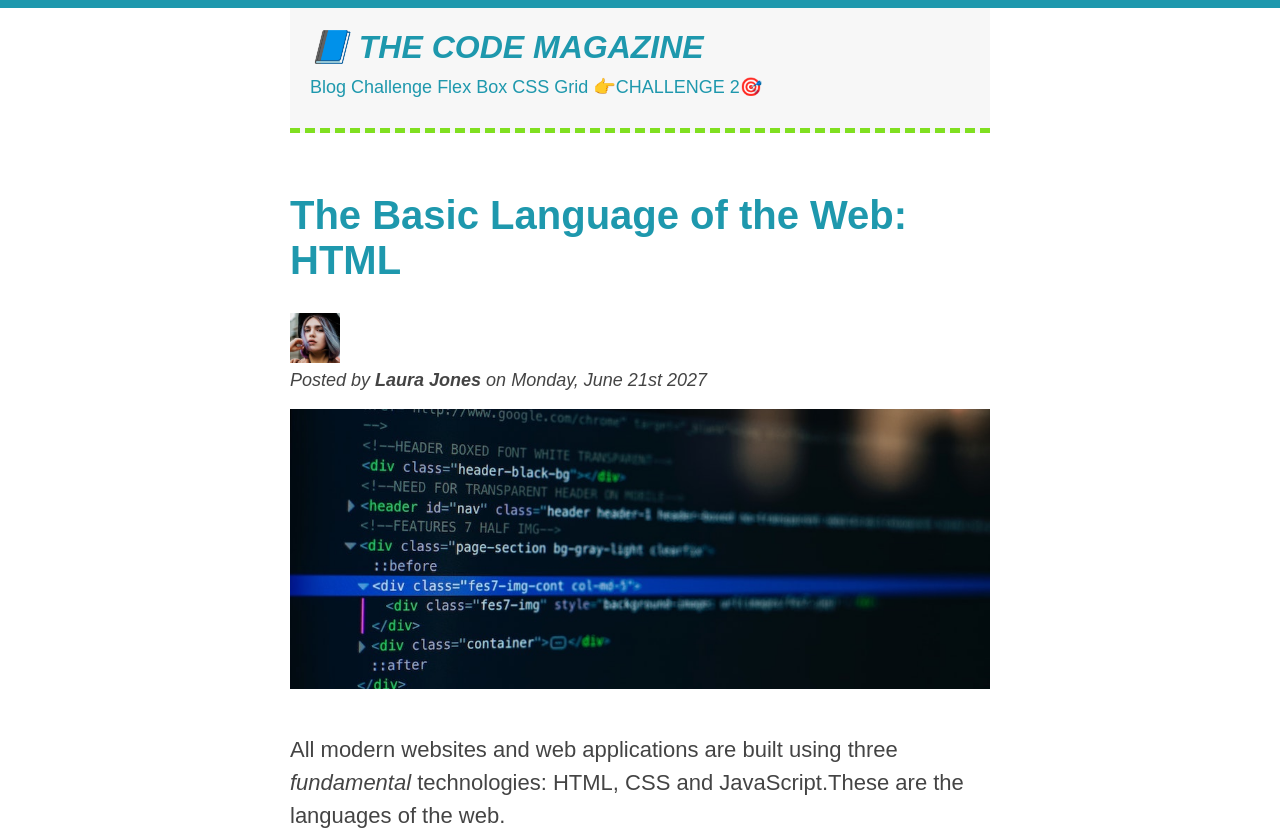
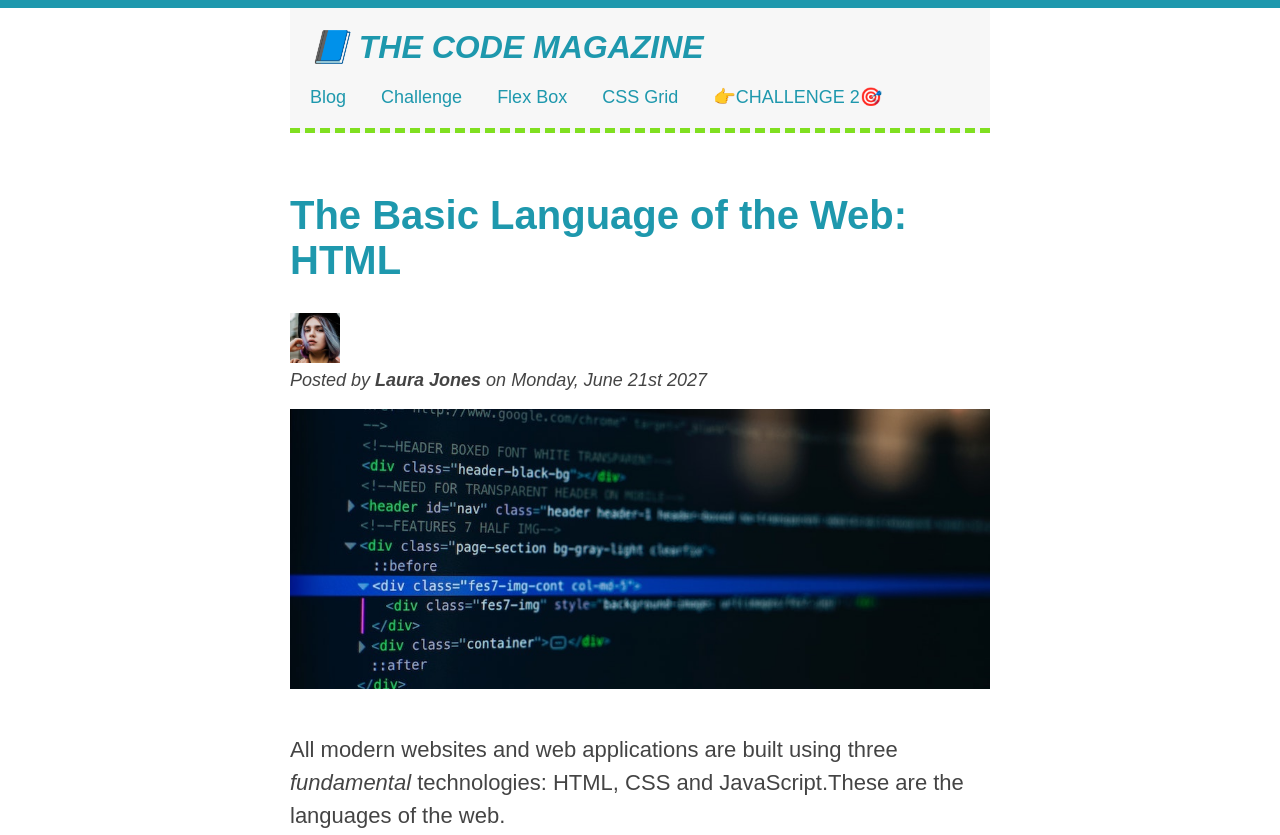
Before and after one commit to matiasard/02-HTML-Fundamentals, a plain HTML site: page index.html in a window 1280 px wide. Shown: the top 835 px of the page. Drawn offline with Linux system fonts and the light colour scheme.

Commit message:
39. CSS Theory #4: Types of Boxes

```diff
--- a/index.html
+++ b/index.html
@@ -118,8 +118,6 @@
           </p>
         </li>
       </ul>
-
-      <a> TEST A</a>
     </aside>
 
     <footer>
--- a/styles/main.css
+++ b/styles/main.css
@@ -4,6 +4,7 @@
 	padding: 0;
 }
 
+/* * Big Element */
 body {
 	border-top: 8px solid #1e98ad;
 	font-family: sans-serif;
@@ -20,7 +21,7 @@ body {
 	border-bottom: 5px dashed #80df20;
 	padding: 20px;
 	margin-bottom: 60px;
-	height: 80px;
+	/* height: 80px; */
 }
 
 .post-header {
@@ -39,10 +40,22 @@ nav {
 	margin-top: 10px;
 	font-size: 18px;
 }
+
+nav a:link {
+	margin-top: 10px;
+	margin-right: 30px;
+	display: inline-block;
+}
+
+nav a:link:last-child {
+	margin-right: 0;
+}
+
 article {
 	margin-bottom: 60px;
 }
 
+/* * Small Element */
 h1,
 h2,
 h3 {
```
